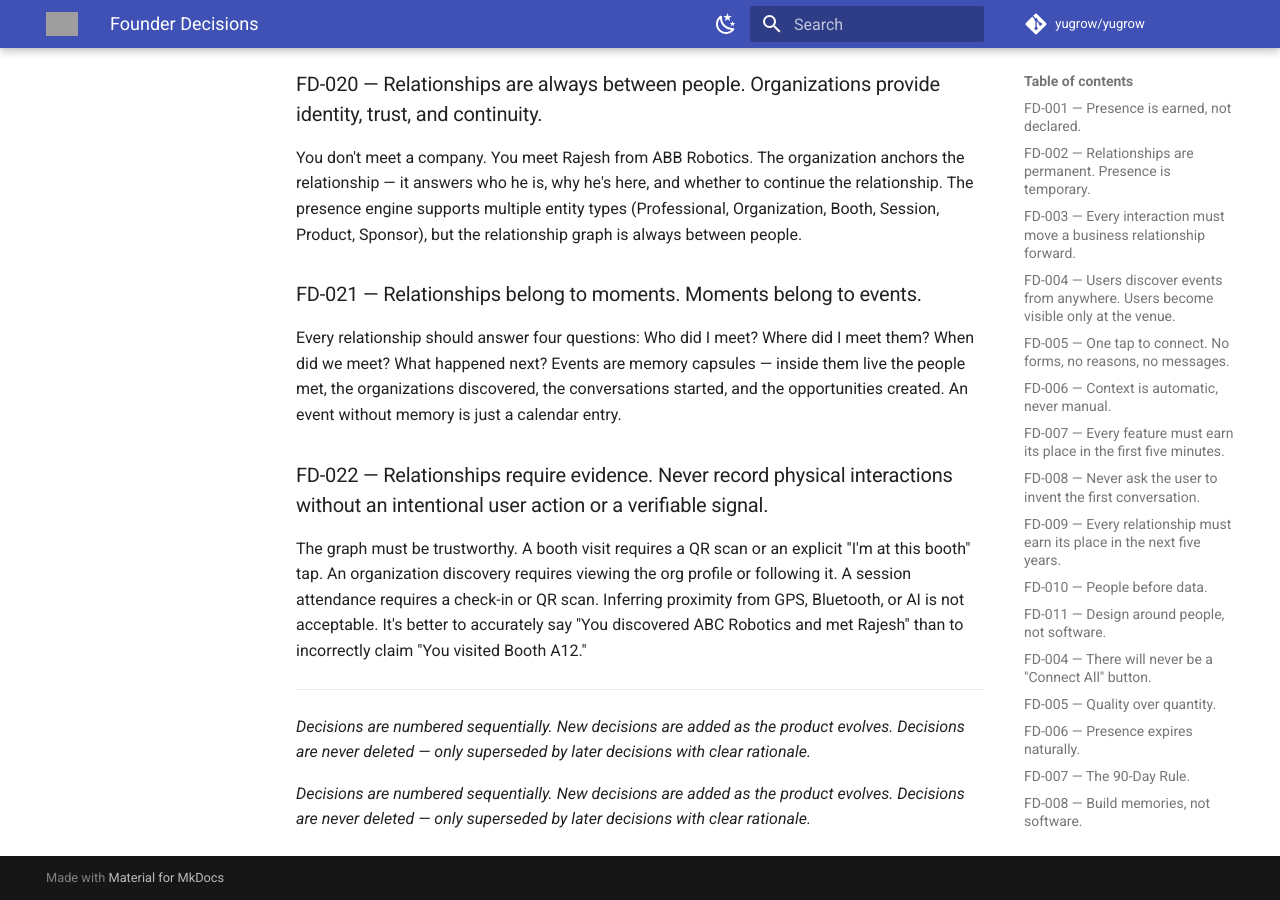
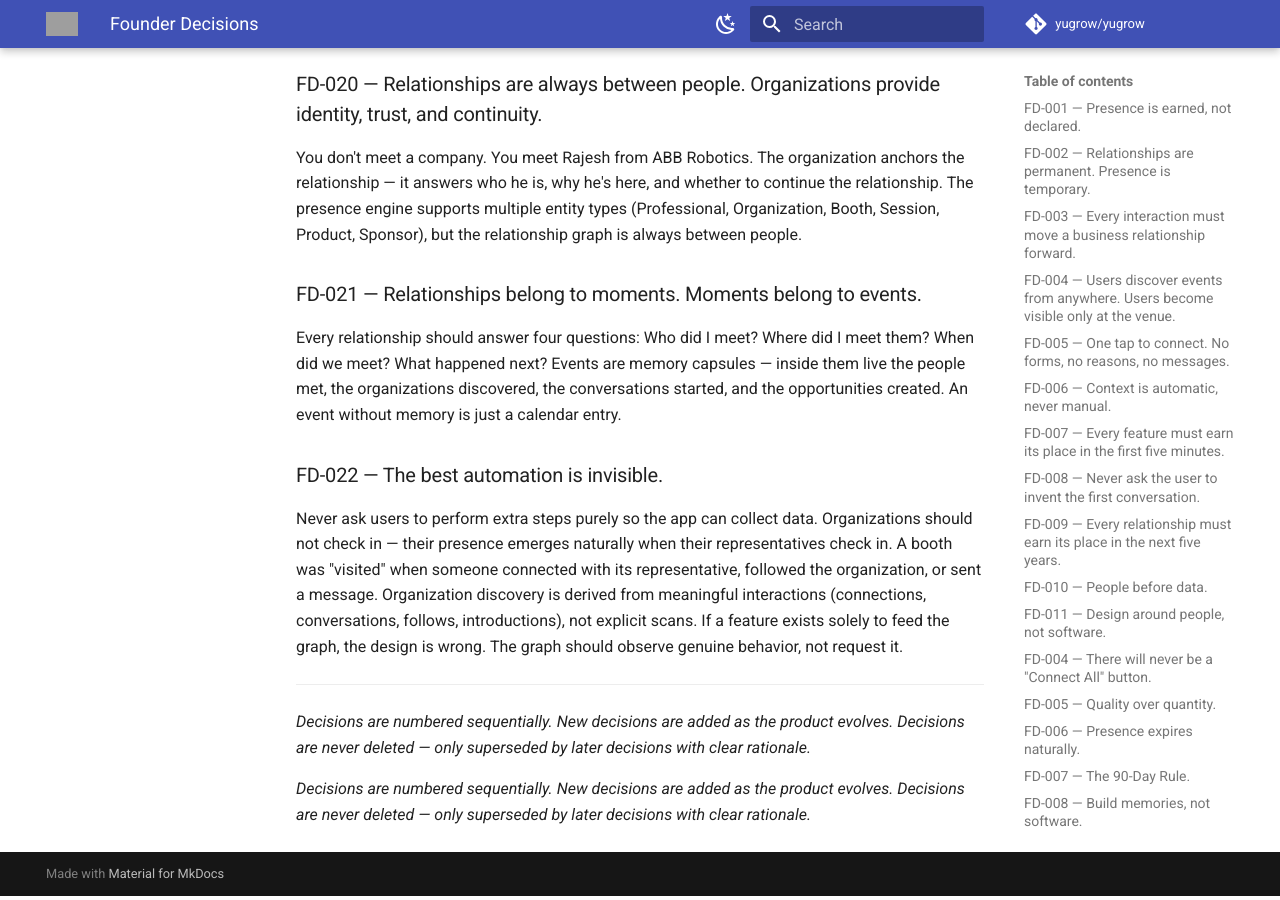
Before and after one commit to jayamarunr/yugrow, an MkDocs documentation site: the page built from docs/FOUNDER-DECISIONS.md, in a window 1280 px wide and 900 px high, scrolled down 4445 px. Built offline with MkDocs 1.6.1 and Material for MkDocs 9.7.7, drawn with Linux system fonts in a browser that asks for light colours; comment, search, counter and statistics services are not loaded; grey boxes are pictures that could not be loaded.

Commit message:
Refine FD-022: The best automation is invisible. No QR, no explicit scans.

```diff
--- a/docs/FOUNDER-DECISIONS.md
+++ b/docs/FOUNDER-DECISIONS.md
@@ -131,9 +131,9 @@ You don't meet a company. You meet Rajesh from ABB Robotics. The organization an
 
 Every relationship should answer four questions: Who did I meet? Where did I meet them? When did we meet? What happened next? Events are memory capsules — inside them live the people met, the organizations discovered, the conversations started, and the opportunities created. An event without memory is just a calendar entry.
 
-### FD-022 — Relationships require evidence. Never record physical interactions without an intentional user action or a verifiable signal.
+### FD-022 — The best automation is invisible.
 
-The graph must be trustworthy. A booth visit requires a QR scan or an explicit "I'm at this booth" tap. An organization discovery requires viewing the org profile or following it. A session attendance requires a check-in or QR scan. Inferring proximity from GPS, Bluetooth, or AI is not acceptable. It's better to accurately say "You discovered ABC Robotics and met Rajesh" than to incorrectly claim "You visited Booth A12."
+Never ask users to perform extra steps purely so the app can collect data. Organizations should not check in — their presence emerges naturally when their representatives check in. A booth was "visited" when someone connected with its representative, followed the organization, or sent a message. Organization discovery is derived from meaningful interactions (connections, conversations, follows, introductions), not explicit scans. If a feature exists solely to feed the graph, the design is wrong. The graph should observe genuine behavior, not request it.
 
 ---
 
```
